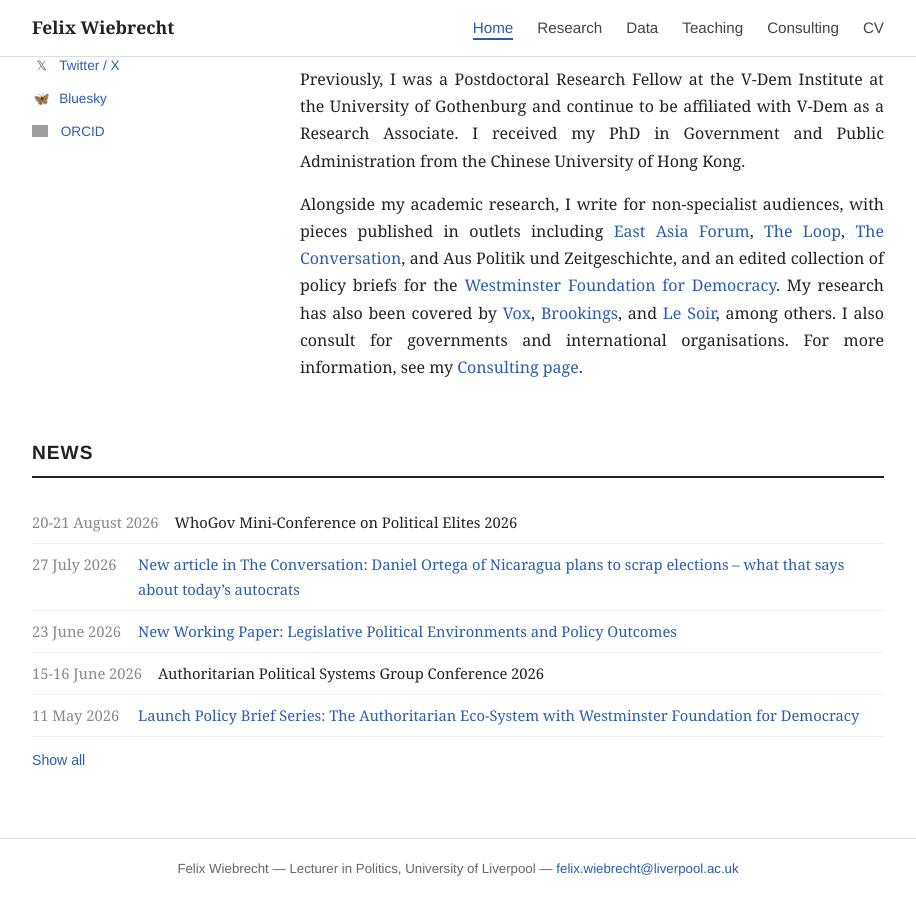
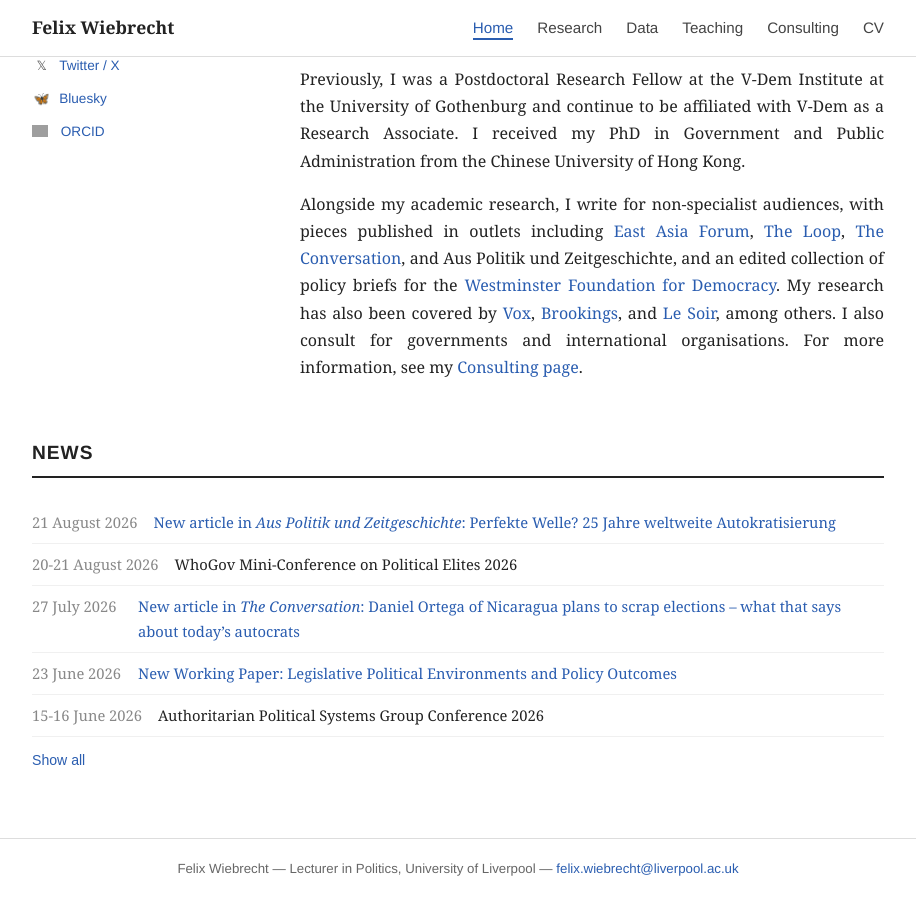
Before and after one commit to felixwiebrecht/felixwiebrecht.github.io, a Jekyll site: the page built from index.md, in a window 1280 px wide and 900 px high, scrolled down 611 px. Shown: the whole window, without its empty margins (182-1098 px from the left). Built offline with Jekyll 4.4.1, drawn with Linux system fonts in a browser that asks for light colours; comment, search, counter and statistics services are not loaded; grey boxes are pictures that could not be loaded.

Commit message:
Add italics to publication names in news; add APuZ article

```diff
--- a/_data/news.yml
+++ b/_data/news.yml
@@ -1,8 +1,12 @@
+- date: "21 August 2026"
+  text: "New article in <em>Aus Politik und Zeitgeschichte</em>: Perfekte Welle? 25 Jahre weltweite Autokratisierung"
+  url: "https://www.bpb.de/shop/zeitschriften/apuz/autoritarismus-2026/580689/perfekte-welle/"
+
 - date: "20-21 August 2026"
   text: "WhoGov Mini-Conference on Political Elites 2026"
 
 - date: "27 July 2026"
-  text: "New article in The Conversation: Daniel Ortega of Nicaragua plans to scrap elections – what that says about today’s autocrats"
+  text: "New article in <em>The Conversation</em>: Daniel Ortega of Nicaragua plans to scrap elections – what that says about today’s autocrats"
   url: "https://theconversation.com/daniel-ortega-of-nicaragua-plans-to-scrap-elections-what-that-says-about-todays-autocrats-288403"
 
 - date: "23 June 2026"
@@ -17,7 +21,7 @@
   url: "https://www.wfd.org/what-we-do/resources/authoritarian-ecosystem"
 
 - date: "7 May 2026"
-  text: "New Publication in 'Humanities and Social Sciences Communications': 'Impact of democracy on economic, human, and societal development'"
+  text: "New Publication in <em>Humanities and Social Sciences Communications</em>: 'Impact of democracy on economic, human, and societal development'"
   url: "https://www.nature.com/articles/s41599-026-07463-x"
 
 - date: "23 April 2026"
```
